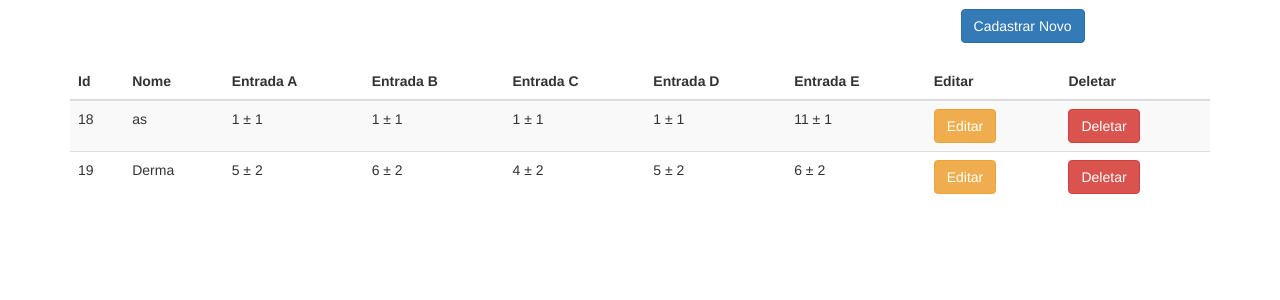
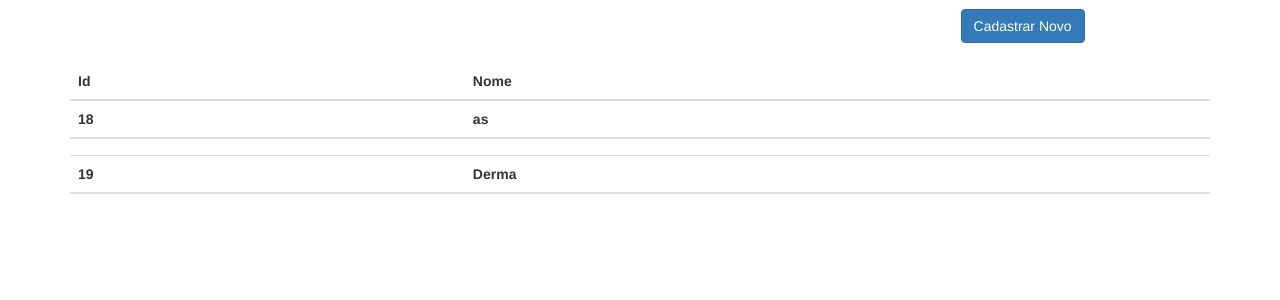
Before and after one commit to marcelodeolive1ra/petprod, a Django app: page /area/ in a window 1280 px wide. Shown: the part 101-401 px from the top of the page. Run offline with Django 3.2, Linux system fonts and the light colour scheme; data comes from the database, SQL or seed files in the repository; some libraries are stand-ins or nearby versions.

Commit message:
Adição menu dropdown em area_Index Ajuste dos campos entrada inicial e desvios no area_new.

```diff
--- a/area/models.py
+++ b/area/models.py
@@ -15,5 +15,5 @@ class Area(models.Model):
 class Area_ClasseSocial(models.Model):
     area = models.ForeignKey(Area, on_delete=models.CASCADE)
     classe_social = models.ForeignKey(Classe_Social, on_delete=models.CASCADE)
-    entrada = models.IntegerField(validators=[MinValueValidator(1)])
-    desvios = models.IntegerField(default=0,validators=[MinValueValidator(0)])
+    entrada = models.IntegerField(default=1, validators=[MinValueValidator(1)])
+    desvios = models.IntegerField(default=0, validators=[MinValueValidator(0)])
--- a/area/templates/area/area_index.html
+++ b/area/templates/area/area_index.html
@@ -15,37 +15,68 @@
         <br>
 
 
+
     <table class="table table-striped">
+    {% with 0 as a %}
+
+
             <thead>
                 <tr>
                     <th>Id</th>
-                <th>Nome</th> {# Remover na versão final #}
-                <th>Entrada A</th>
-                <th>Entrada B</th>
-                <th>Entrada C</th>
-                <th>Entrada D</th>
-                <th>Entrada E</th>
-                <th>Editar</th>
-                <th>Deletar</th>
+                    <th>Nome</th>
                 </tr>
+                {% for area in areas%}
+
+
+                    <tr>
+                        <th data-toggle="collapse" data-target="#collapseinativo{{forloop.counter }}">{{area.id}}</th>
+                        <th data-toggle="collapse" data-target="#collapseinativo{{forloop.counter }}">{{area.nome}}</th>
+                    </tr>
+
+                    <td colspan="2">
+                        <div id="collapseinativo{{forloop.counter}}" class="collapse jumbotron">
+                            <table class="table table-striped">
+                                <tbody>
+                                    <tr>
+                                        <th>
+                                            <div class="panel panel-default">
+                                                <div class="panel-body">
+                                                    <table class="table table-striped">
+                                                        <thead>
+                                                            <th>Classe Social</th>
+                                                            <th>Entrada ± Desvio </th>
                                                         </thead>
+
                                                         <tbody>
-            {% for area in areas%}
-            <tr>
-                <td>{{area.id}}</td>
-                <td>{{area.nome}}</td>
                                                             {% for classe in area_classe%}
                                                                 {% if classe.area_id == area.id%}
+                                                                    <td>{{classe.classe_social.nome }}</td>
                                                                     <td>{{classe.entrada}} ± {{classe.desvios}}</td>
                                                                 {% endif %}
+                                                                <tr></tr>
                                                             {% endfor %}
-                <td><a href="{% url 'area:area_edit' area.id %}"><button type="button" class="btn btn-warning">Editar</button></a></td>
+                                                            <td align="right"><a href="{% url 'area:area_edit' area.id %}"><button type="button" class="btn btn-warning">Editar</button></a></td>
                                                             <td><a href="{% url 'area:area_delete' area.id %}"><button type="button" class="btn btn-danger">Deletar</button></a></td>
+                                                        </tbody>
+                                                    </table>
+
+                                                </div>
+                                            </div>
+                                        </th>
                                     </tr>
-
-                {% endfor %}
                                 </tbody>
                             </table>
                         </div>
+                    </td>
+                {% endfor %}
+
+
+            </thead>
+    {% endwith %}
+
+
+    </table>
+
+</div>
 
 {% endblock body %}
```
Also changed, not shown: area/forms.py (+6 -2 lines), area/templates/area/area_new.html (+5 -4 lines). Lines whose indentation alone changed are shown as unchanged.
